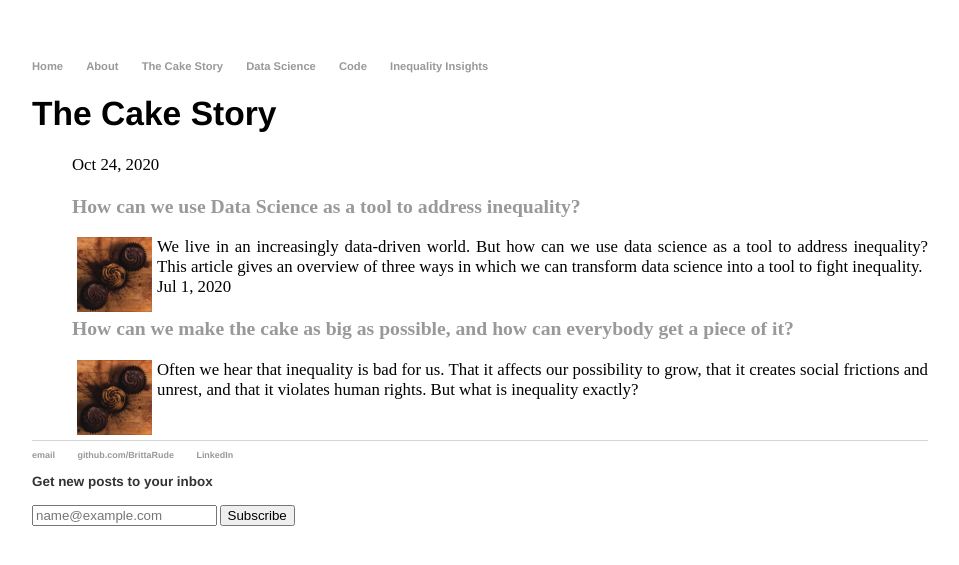
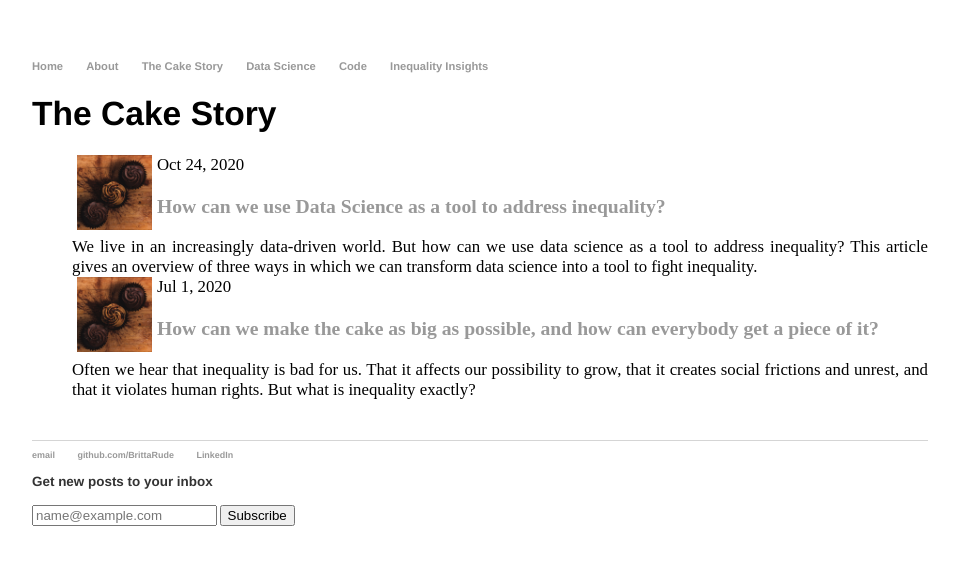
Before and after one commit to BrittaRude/BrittaRude.github.io, a Jekyll site: the page built from thecakestory/index.html, in a window 1280 px wide. Shown: the top 565 px of the page, without its empty margins (160-1119 px from the left). Built offline with Jekyll 4.4.1, drawn with Linux system fonts in a browser that asks for light colours.

Commit message:
Update index.html

```diff
--- a/thecakestory/index.html
+++ b/thecakestory/index.html
@@ -6,11 +6,10 @@ title: The Cake Story
 <h1>{{ page.title }}</h1>
 	<ul class="posts">
 	  {% for post in site.categories.inputs_cakestory %}
-		<li>{%- assign date_format = site.minima.date_format | default: "%b %-d, %Y" -%}
-		<span class="post-meta">{{ post.date | date: date_format }} </span></li>
-		<li><h3><a href="{{ post.url }}" title="{{ post.title }}">{{ post.title }}</a></h3></li>
 		<li>
 		<img src="{{post.image}}" alt="" class="blog-roll-image" hspace="5">
+		{%- assign date_format = site.minima.date_format | default: "%b %-d, %Y" -%}<span class="post-meta">{{ post.date | date: date_format }} </span>
+		<h3><a href="{{ post.url }}" title="{{ post.title }}">{{ post.title }}</a></h3>
 		{{ post.myexcerpt | remove: '<p>' | remove: '</p>'  }}
 		</li>
 	  {% endfor %}
```
